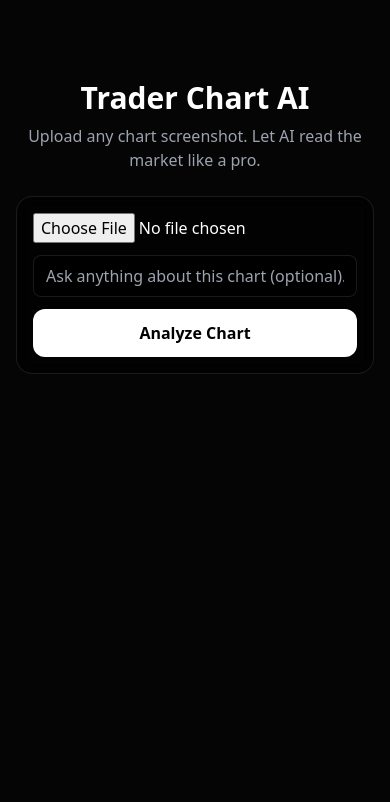
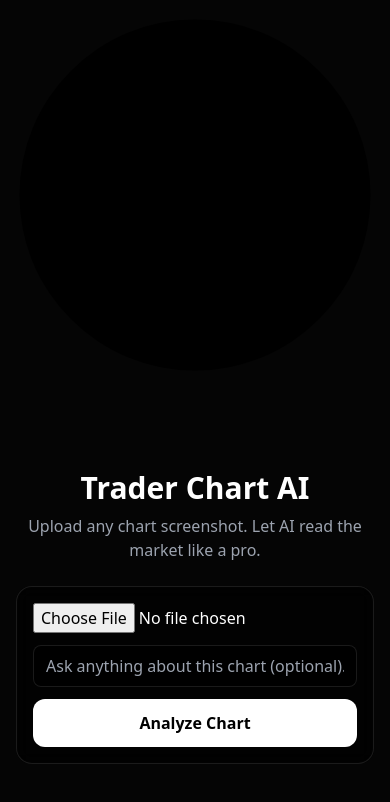
Before and after one commit to yuvraj448-debug/trader-chart-ai, a Next.js app: page / in a window 390 px wide. Shown: the top 802 px of the page. Built offline with nearby package versions, Linux system fonts and the light colour scheme.

Commit message:
Update Background.jsx

```diff
--- a/app/components/Background.jsx
+++ b/app/components/Background.jsx
@@ -1,81 +1,21 @@
 "use client";
 
-import { useEffect, useRef } from "react";
+export default function Background() {
+  return (
+    <div className="bg-wrapper">
+      {/* Stars */}
+      <div className="stars" />
 
-export default function Background() {
-  const canvasRef = useRef(null);
-
-  useEffect(() => {
-    const canvas = canvasRef.current;
-    const ctx = canvas.getContext("2d");
-
-    let w, h;
-    const resize = () => {
-      w = canvas.width = window.innerWidth;
-      h = canvas.height = window.innerHeight;
-    };
-
-    resize();
-    window.addEventListener("resize", resize);
-
-    const stars = Array.from({ length: 120 }, () => ({
-      x: Math.random() * w,
-      y: Math.random() * h,
-      r: Math.random() * 1.2 + 0.2,
-      o: Math.random() * 0.6 + 0.2,
-    }));
-
-    let angle = 0;
-
-    const draw = () => {
-      ctx.clearRect(0, 0, w, h);
-
-      // background
-      ctx.fillStyle = "#050505";
-      ctx.fillRect(0, 0, w, h);
-
-      // stars
-      for (const s of stars) {
-        ctx.beginPath();
-        ctx.fillStyle = `rgba(255,255,255,${s.o})`;
-        ctx.arc(s.x, s.y, s.r, 0, Math.PI * 2);
-        ctx.fill();
-      }
-
-      // rings
-      ctx.save();
-      ctx.translate(w / 2, h / 2);
-      ctx.rotate(angle);
-
-      for (let i = 0; i < 3; i++) {
-        ctx.beginPath();
-        ctx.strokeStyle = "rgba(56,189,248,0.6)";
-        ctx.lineWidth = 1.2;
-        ctx.shadowColor = "rgba(56,189,248,0.8)";
-        ctx.shadowBlur = 18;
-        ctx.arc(0, 0, 180 + i * 60, 0, Math.PI * 2);
-        ctx.stroke();
-      }
-
-      ctx.restore();
-
-      angle += 0.002; // slow luxury motion
-      requestAnimationFrame(draw);
-    };
-
-    draw();
-
-    return () => window.removeEventListener("resize", resize);
-  }, []);
-
-  return (
-    <canvas
-      ref={canvasRef}
-      style={{
-        position: "fixed",
-        inset: 0,
-        zIndex: -1,
-      }}
-    />
+      {/* Rotating Rings */}
+      <svg
+        className="rings"
+        viewBox="0 0 600 600"
+        xmlns="http://www.w3.org/2000/svg"
+      >
+        <circle cx="300" cy="300" r="170" />
+        <circle cx="300" cy="300" r="220" />
+        <circle cx="300" cy="300" r="270" />
+      </svg>
+    </div>
   );
 }
```
